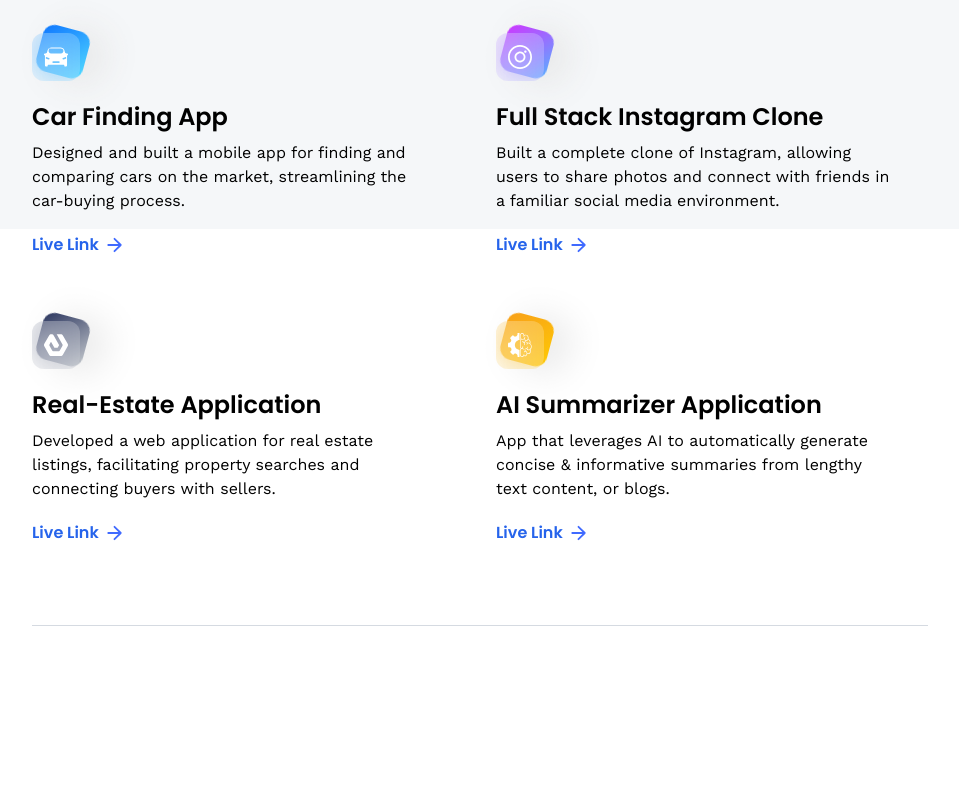
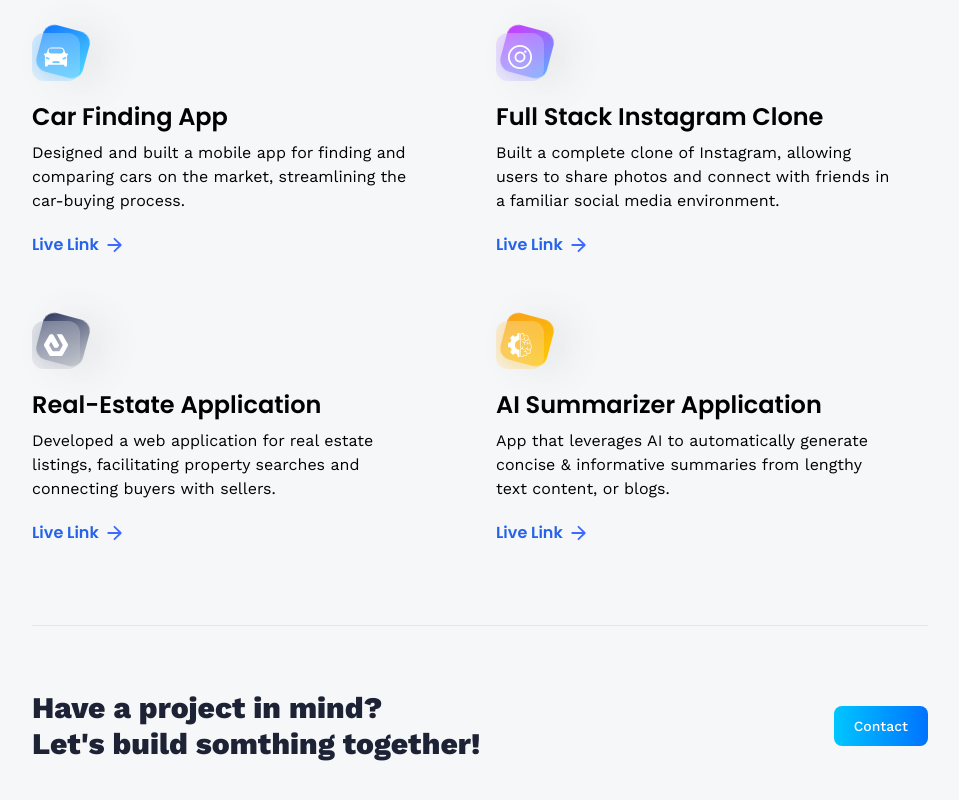
Before and after one commit to Jagadish03/3d_Portfolio, a React (Vite) app: page /projects in a window 1280 px wide. Shown: the part 571-1371 px from the top of the page, without its empty margins (160-1119 px from the left). Before the commit the page ends 1261 px from the top, so only its background shows below. Built offline with nearby package versions, Linux system fonts and the light colour scheme.

Commit message:
commited on 20/01/24 04:16

```diff
--- a/src/App.jsx
+++ b/src/App.jsx
@@ -5,7 +5,7 @@ import { Home, About, Projects, Contact } from './pages';
 
 function App() {
   return (
-    <main className='bg-slate-300/20 h-[100vh]'>
+    <main className='bg-slate-300/20 h-full'>
       <BrowserRouter>
         <Navbar/>
         <Routes>
--- a/src/pages/Contact.jsx
+++ b/src/pages/Contact.jsx
@@ -67,7 +67,7 @@ function Contact() {
   };
 
   return (
-    <section className='relative flex lg:flex-row flex-col max-container'>
+    <section className='relative flex lg:flex-row flex-col max-container h-[100vh]'>
       {alert.show && <Alert{...alert}/>}
 
       <div className='flex-1 min-w-[50%] flex flex-col'>
--- a/src/pages/Projects.jsx
+++ b/src/pages/Projects.jsx
@@ -2,6 +2,7 @@ import React from 'react'
 import { projects } from '../constants'
 import { Link } from 'react-router-dom'
 import { arrow } from '../assets/icons'
+import CTA from '../components/CTA';
 
 function Projects() {
   return (
@@ -51,7 +52,8 @@ function Projects() {
       ))}
     </div>
 
-    <hr />
+    <hr className='border-slate-200'/>
+      <CTA />
     </section>
   )
 }
```
Also changed, not shown: 1 other file (tests, documents, lock files or other folders).
